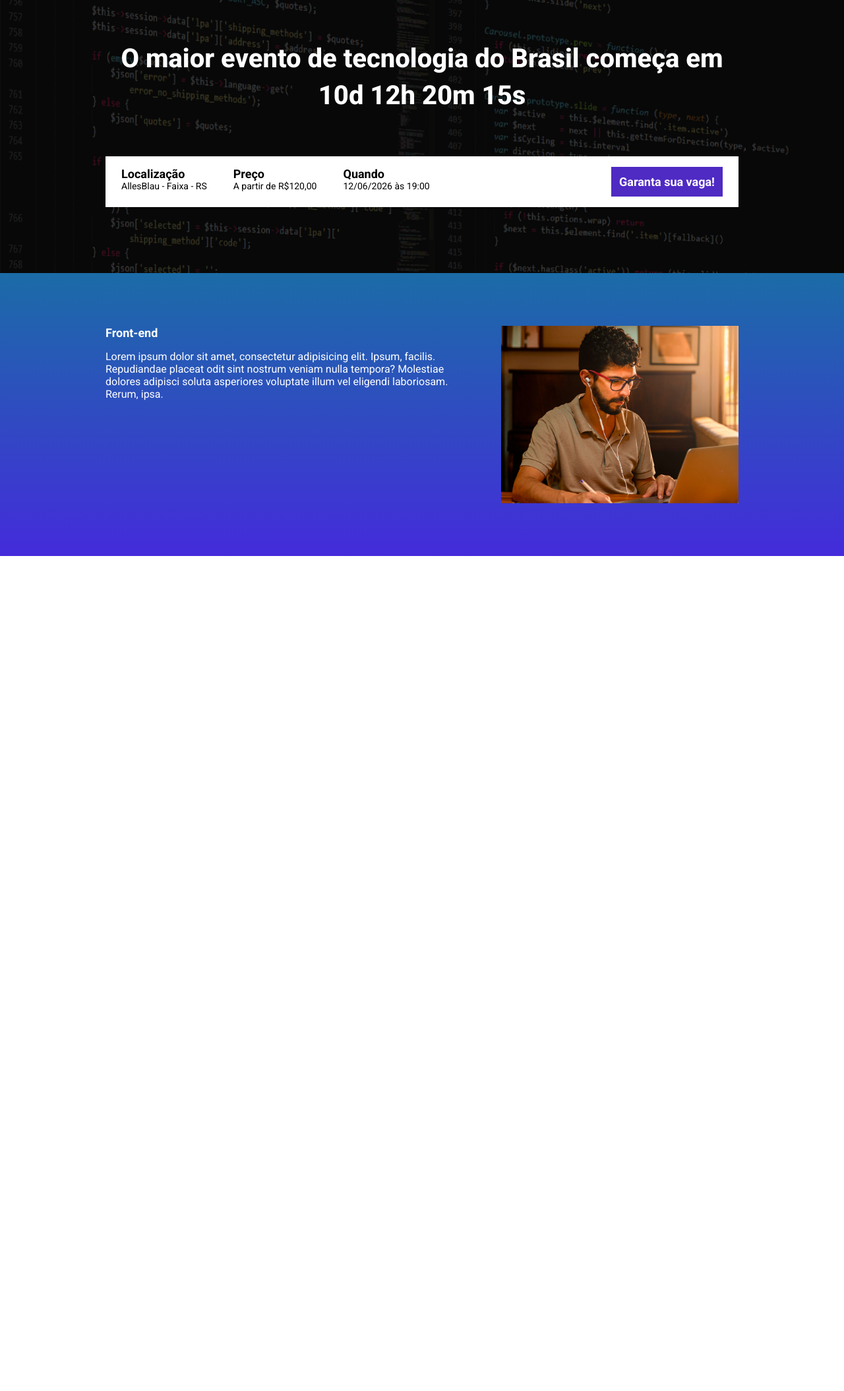
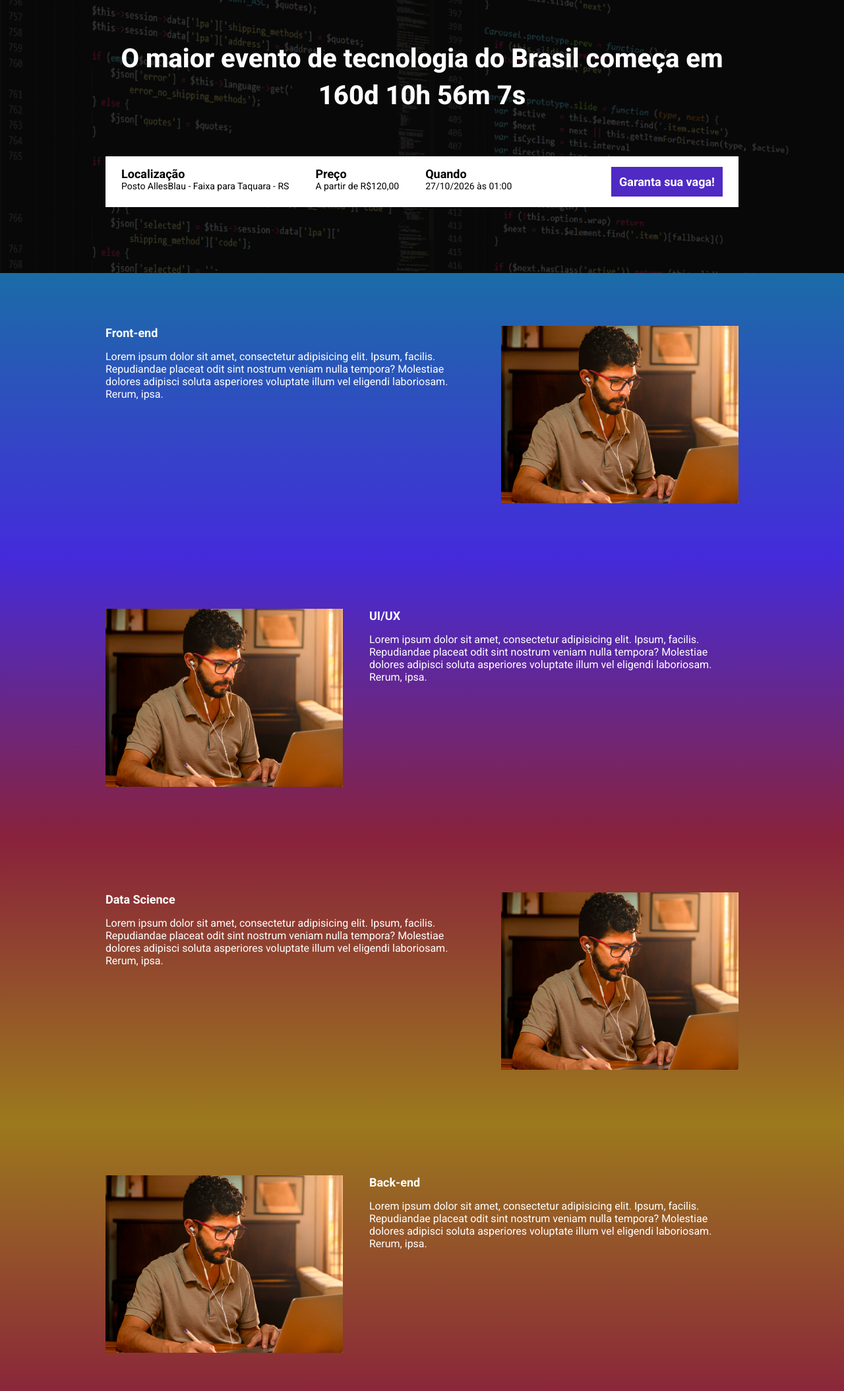
Before and after one commit to Karol-05/EBAC_TALKS, a website built with Parcel: page src/index.html in a window 1280 px wide. Shown: the part 147-2256 px from the top of the page at 66% size. Before the commit the page ends 990 px from the top, so only its background shows below. Built offline with nearby package versions, Linux system fonts and the light colour scheme.

Commit message:
criando a contagem regressiva

```diff
--- a/package.json
+++ b/package.json
@@ -4,6 +4,7 @@
   "description": "",
   "scripts": {
     "dev": "parcel serve src/index.html",
+    "build": "parcel build src/index.html",
     "test": "echo \"Error: no test specified\" && exit 1"
   },
   "keywords": [],
--- a/src/index.html
+++ b/src/index.html
@@ -8,8 +8,8 @@
     <link rel="preconnect" href="https://fonts.googleapis.com">
     <link rel="preconnect" href="https://fonts.gstatic.com" crossorigin>
     <link href="https://fonts.googleapis.com/css2?family=Roboto:ital,wght@0,100..900;1,100..900&display=swap" rel="stylesheet">
-
     <link rel="stylesheet" href="./styles/main.scss">
+    <link rel="stylesheet" href="https://unpkg.com/aos@next/dist/aos.css" />
 
 </head>
 <body>
@@ -17,13 +17,13 @@
         <div class="container">
             <img class="hero__logo" src="./images/ebac_logo.svg" alt="EBAC">
             <p class="hero__text">
-                O maior evento de tecnologia do Brasil começa em 10d 12h 20m 15s
+                O maior evento de tecnologia do Brasil começa em <span id="contador"></span>
             </p>
             <div class="infos-bar">
                 <ul class="infos-bar__infos">
                     <li class="infos-bar__infos__item">
                         <b>Localização</b>
-                        AllesBlau - Faixa - RS
+                        Posto AllesBlau - Faixa para Taquara - RS
                     </li>
                     <li class="infos-bar__infos__item">
                         <b>Preço</b>
@@ -31,7 +31,7 @@
                     </li>
                     <li class="infos-bar__infos__item">
                         <b>Quando</b>
-                        12/06/2026 às 19:00
+                        27/10/2026 às 01:00
                     </li>
                 </ul>
                 <a href="#" class="button button--primary">
@@ -41,8 +41,8 @@
         </div>
     </header>
 
-    <section class="event">
-       <div class="container">
+    <section class="event event--frontend">
+       <div class="container" data-aos="fade-right">
             <div class="event__details">
                 <h2 class="event__details__title">Front-end</h2>
                 <p class="evente__details__description">
@@ -54,7 +54,46 @@
        </div>
     </section>
 
+    <section class="event event--ui-ux event--image-left">
+       <div class="container" data-aos="fade-left">
+            <div class="event__details">
+                <h2 class="event__details__title">UI/UX</h2>
+                <p class="evente__details__description">
+                    Lorem ipsum dolor sit amet, consectetur adipisicing elit. Ipsum, facilis. Repudiandae placeat odit sint nostrum veniam nulla tempora? Molestiae dolores adipisci soluta asperiores voluptate illum vel eligendi laboriosam. Rerum, ipsa.
+                </p>
+            </div>
+            <img class="event__image
+            " src="images/frontend.png" alt="fron-end">
+       </div>
+    </section>
 
+    <section class="event event--data-science">
+       <div class="container" data-aos="fade-right">
+            <div class="event__details">
+                <h2 class="event__details__title">Data Science</h2>
+                <p class="evente__details__description">
+                    Lorem ipsum dolor sit amet, consectetur adipisicing elit. Ipsum, facilis. Repudiandae placeat odit sint nostrum veniam nulla tempora? Molestiae dolores adipisci soluta asperiores voluptate illum vel eligendi laboriosam. Rerum, ipsa.
+                </p>
+            </div>
+            <img class="event__image
+            " src="images/frontend.png" alt="fron-end">
+       </div>
+    </section>
+
+    <section class="event event--backend event--image-left">
+       <div class="container" data-aos="fade-left">
+            <div class="event__details">
+                <h2 class="event__details__title">Back-end</h2>
+                <p class="evente__details__description">
+                    Lorem ipsum dolor sit amet, consectetur adipisicing elit. Ipsum, facilis. Repudiandae placeat odit sint nostrum veniam nulla tempora? Molestiae dolores adipisci soluta asperiores voluptate illum vel eligendi laboriosam. Rerum, ipsa.
+                </p>
+            </div>
+            <img class="event__image
+            " src="images/frontend.png" alt="fron-end">
+       </div>
+    </section>
+
+    <script src="https://unpkg.com/aos@next/dist/aos.js"></script>
     <script src="./scripts/main.js" type="module"></script>
 </body>
 </html>
--- a/src/scripts/main.js
+++ b/src/scripts/main.js
@@ -1 +1,28 @@
-console.log("Olá, Mundo");
+AOS.init();
+
+const dataDoEvento = new Date("Oct 27, 2026 01:00:00");
+const timeStampDoEvento = dataDoEvento.getTime();
+
+const contaAsHoras = setInterval(function() {
+    const agora = new Date();
+    const timeStampAtual = agora.getTime();
+
+    const distanciaAteOEvento = timeStampDoEvento - timeStampAtual;
+
+    const diasEmMs = 1000 * 60 * 60 * 24;
+    const horasEmMs = 1000 * 60 * 60;
+    const minutosEmMs = 1000 * 60;
+
+    const diasAteOEvento = Math.floor(distanciaAteOEvento / diasEmMs)
+    const horasAteOEvento = Math.floor((distanciaAteOEvento % diasEmMs) / horasEmMs);
+    const minutosAteOEvento = Math.floor((distanciaAteOEvento % horasEmMs) / minutosEmMs);
+    const segundosAteOEvento = Math.floor((distanciaAteOEvento % minutosEmMs) / 1000);
+
+    document.getElementById('contador').innerHTML = `${diasAteOEvento}d ${horasAteOEvento}h ${minutosAteOEvento}m ${segundosAteOEvento}s`;
+
+    if (distancaAteOEvento > 0) {
+        clearInterval(contaAsHoras);
+        document.getElementById('contador').innerHTML = 'Evento Expirado'
+    }
+
+}, 1000)
--- a/src/styles/_event.scss
+++ b/src/styles/_event.scss
@@ -1,9 +1,33 @@
+@use 'variables';
+
 .event {
     padding: 80px 0;
-    background-image: linear-gradient(#1b6ca7, #442bdb);
+
+    &--frontend {
+        background-image: linear-gradient(variables.$blue1, variables.$blue2);
+    }
+
+    &--ui-ux {
+        background-image: linear-gradient(variables.$blue2, variables.$pink);
+    }
+
+    &--data-science {
+        background-image: linear-gradient(variables.$pink, variables.$yellow);
+    }
+
+    &--backend {
+        background-image: linear-gradient(variables.$yellow, variables.$pink);
+    }
+
+    &--image-left {
+        .container {
+            flex-direction: row-reverse;
+        }
+    }
 
     .container {
         display: flex;
+        gap: 40px;
     }
 
     &__image {
@@ -11,7 +35,6 @@
     }
 
     &__details {
-        margin-right: 40px;
 
         &__title {
             font-size: 18px;
--- a/src/styles/_hero.scss
+++ b/src/styles/_hero.scss
@@ -1,3 +1,5 @@
+@use 'variables';
+
 .hero {
     padding-top: 64px;
     padding-bottom: 100px;
@@ -16,7 +18,7 @@
         left: 0;
         width: 100%;
         height: 100%;
-        background-color: #000;
+        background-color: variables.$secundaryTextColor;
         content: "";
         opacity: 0.7;
     }
--- /dev/null
+++ b/src/styles/_variables.scss
@@ -0,0 +1,8 @@
+$textColor: #fff;
+$secundaryTextColor: #000;
+
+$blue1: #1b6ca7;
+$blue2: #442bdb;
+$pink: #89223b;
+$yellow: #9c791d;
+$purple: #4f2ac3;
--- a/src/styles/components/_buttons.scss
+++ b/src/styles/components/_buttons.scss
@@ -1,3 +1,5 @@
+@use '../variables';
+
 .button {
     padding: 12px;
     font-size: 18px;
@@ -8,7 +10,7 @@
 
     &--primary {
         color: #fff;
-        background-color: #4f2ac3;
+        background-color: variables.$purple;
     }
 
     @media (max-width: 640px) {
--- a/src/styles/components/_infos_bar.scss
+++ b/src/styles/components/_infos_bar.scss
@@ -1,6 +1,8 @@
+@use '../variables';
+
 .infos-bar {
     padding: 16px 24px;
-    background-color: #fff;
+    background-color: variables.$textColor;
     display: flex;
     justify-content: space-between;
 
@@ -10,10 +12,10 @@
 
         &__item {
             font-size: 14px;
-            color: #000;
+            color: variables.$secundaryTextColor;
 
             b {
-                color: #000;
+                color: variables.$secundaryTextColor;
                 font-size: 18px;
                 display: block;
             }
--- a/src/styles/main.scss
+++ b/src/styles/main.scss
@@ -2,6 +2,7 @@
 @use 'components/infos_bar';
 @use 'components/buttons';
 @use 'event';
+@use 'variables';
 
 
 * {
@@ -9,7 +10,7 @@
     padding: 0;
     box-sizing: border-box;
     font-family: Roboto, sans-serif;
-    color: #fff;
+    color: variables.$textColor;
     list-style: none;
 }
 
```
